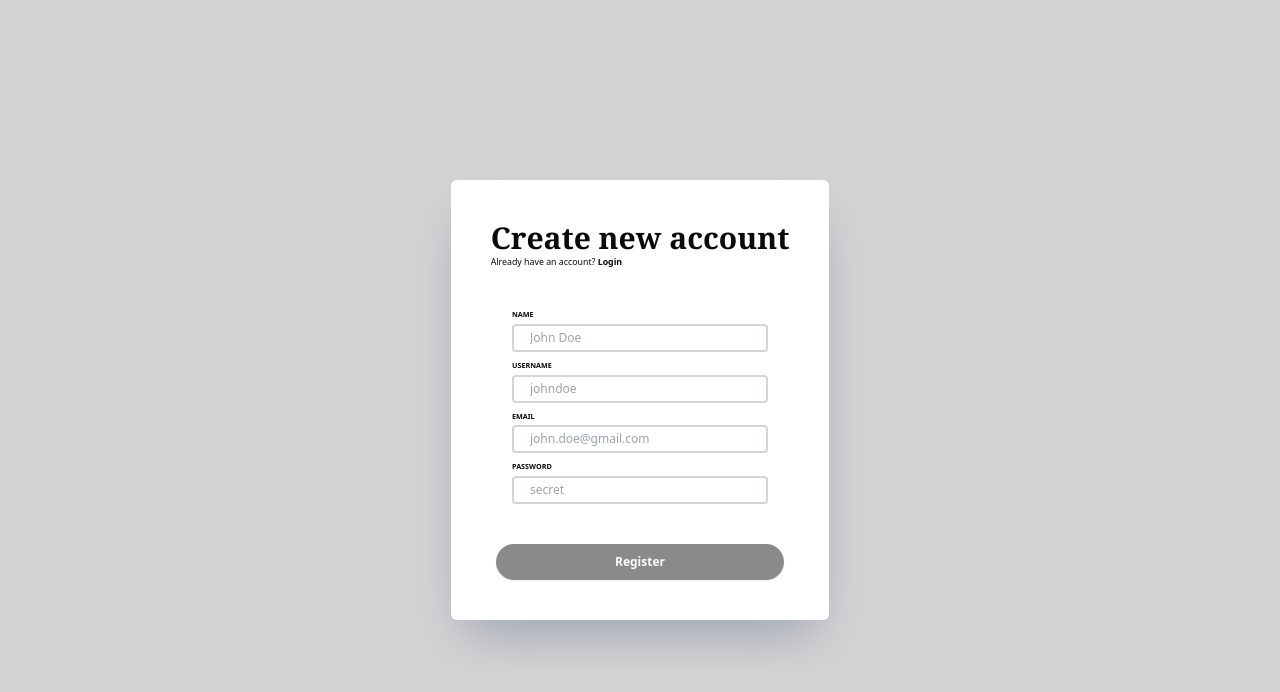
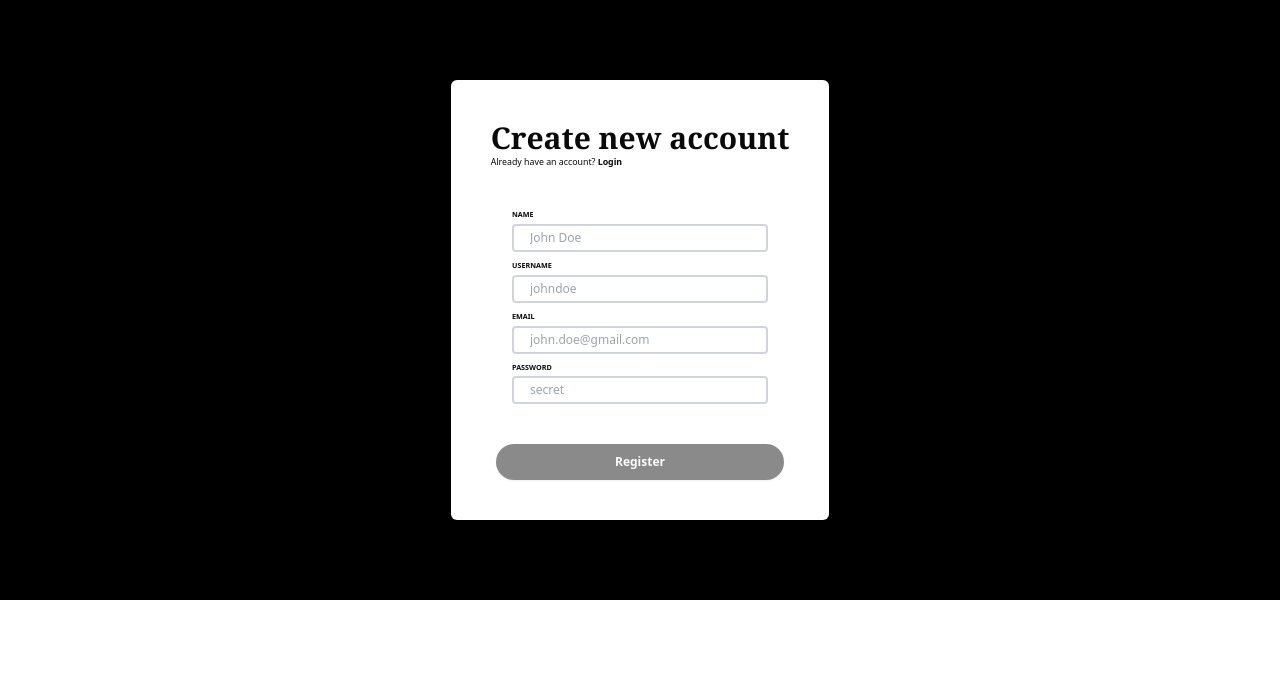
Before and after one commit to SnehaReddy10/pulse-check, a React (Vite) app in the folder frontend/: page /register in a window 1280 px wide. Shown: the top 692 px of the page. Built offline with nearby package versions, Linux system fonts and the light colour scheme.

Commit message:
redesign register and login pages

```diff
--- a/frontend/package.json
+++ b/frontend/package.json
@@ -11,12 +11,16 @@
   },
   "dependencies": {
     "@hookform/resolvers": "^3.10.0",
+    "@radix-ui/react-dialog": "^1.1.5",
     "@radix-ui/react-dropdown-menu": "^2.1.5",
     "@radix-ui/react-navigation-menu": "^1.2.4",
+    "@radix-ui/react-progress": "^1.1.1",
     "@radix-ui/react-slot": "^1.1.1",
     "@reduxjs/toolkit": "^2.5.1",
+    "add": "^2.0.6",
     "class-variance-authority": "^0.7.1",
     "clsx": "^2.1.1",
+    "icons": "^1.0.0",
     "lucide-react": "^0.474.0",
     "react": "^18.3.1",
     "react-dom": "^18.3.1",
@@ -25,6 +29,7 @@
     "react-redux": "^9.2.0",
     "react-router-dom": "^7.1.5",
     "redux": "^5.0.1",
+    "shadcn": "^2.3.0",
     "tailwind-merge": "^3.0.1",
     "tailwindcss-animate": "^1.0.7",
     "yup": "^1.6.1"
--- a/frontend/src/components/auth/Login.tsx
+++ b/frontend/src/components/auth/Login.tsx
@@ -51,12 +51,12 @@ function Login() {
   }
 
   return (
-    <div className="bg-[#D4D4D4] h-full w-full flex max-sm:flex-col justify-center items-center min-h-screen">
+    <div className="bg-black py-20 h-full w-full flex max-sm:flex-col justify-center items-center">
       <form
         onSubmit={handleSubmit(onSubmit)}
-        className="bg-white flex items-center justify-center p-4 md:p-10 rounded-md shadow-gray-400 shadow-2xl"
+        className="bg-white flex items-center justify-center p-4 md:p-10 rounded-md"
       >
-        <div className="flex animate-fadeIn flex-col gap-4 md:gap-10 items-center justify-center text-nowrap">
+        <div className="flex flex-col gap-4 md:gap-10 items-center justify-center text-nowrap">
           <div>
             <h2 className="text-xl md:text-3xl font-semibold font-serif">
               Welcome back
--- a/frontend/src/components/auth/Register.tsx
+++ b/frontend/src/components/auth/Register.tsx
@@ -51,12 +51,12 @@ function Register() {
   }
 
   return (
-    <div className="bg-[#D4D4D4] h-full w-full flex max-sm:flex-col justify-center items-center min-h-screen">
+    <div className="bg-black py-20 h-full w-full flex max-sm:flex-col justify-center items-center">
       <form
         onSubmit={handleSubmit(onSubmit)}
-        className="bg-white flex items-center justify-center p-4 md:p-10 rounded-md shadow-gray-400 shadow-2xl"
+        className="bg-white flex items-center justify-center p-4 md:p-10 rounded-md"
       >
-        <div className="flex animate-fadeIn flex-col gap-4 md:gap-10 items-center justify-center text-nowrap">
+        <div className="flex flex-col gap-4 md:gap-10 items-center justify-center text-nowrap">
           <div>
             <h2 className="text-xl md:text-3xl font-semibold font-serif">
               Create new account
```
Also changed, not shown: 1 other file (tests, documents, lock files or other folders).
